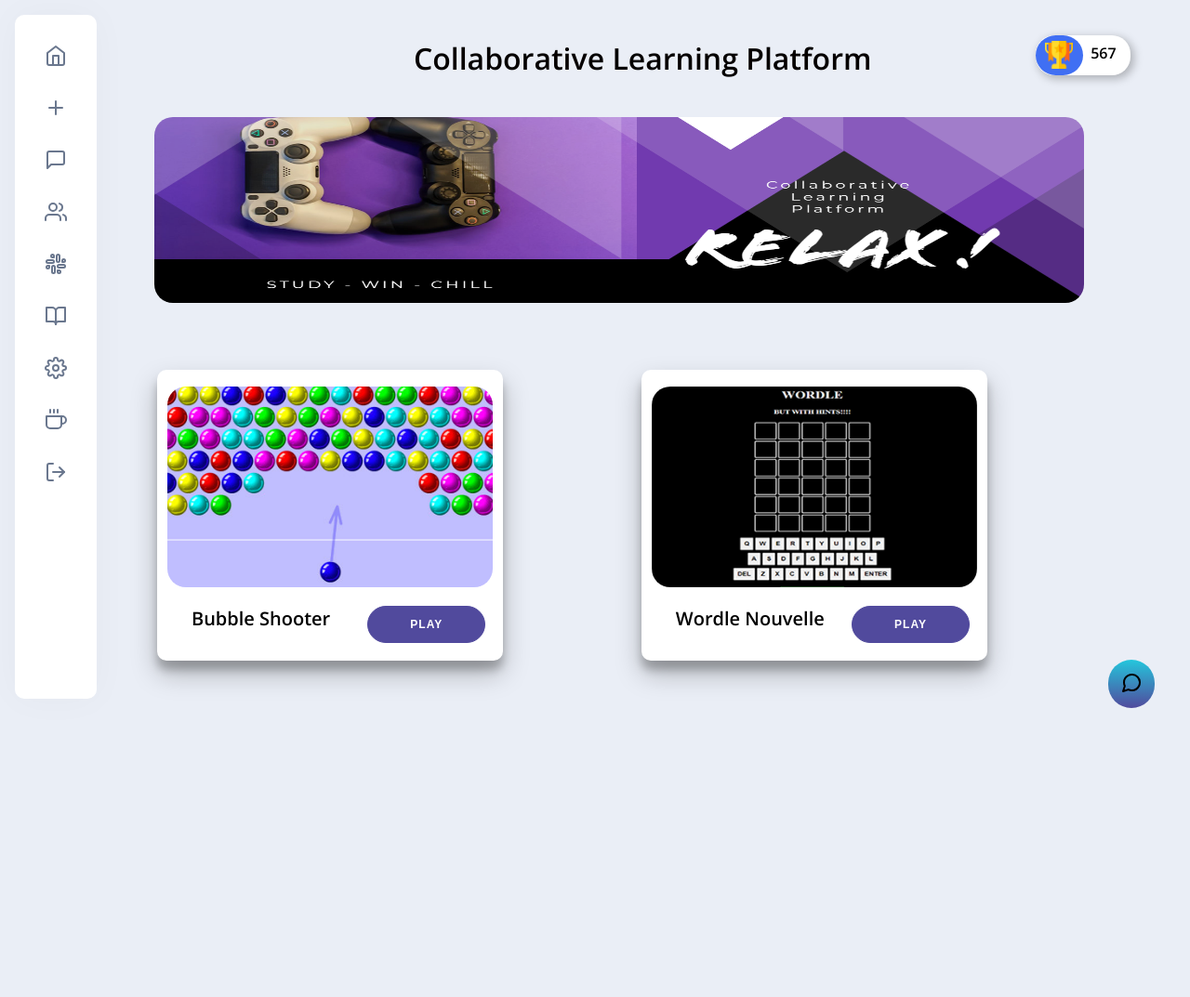
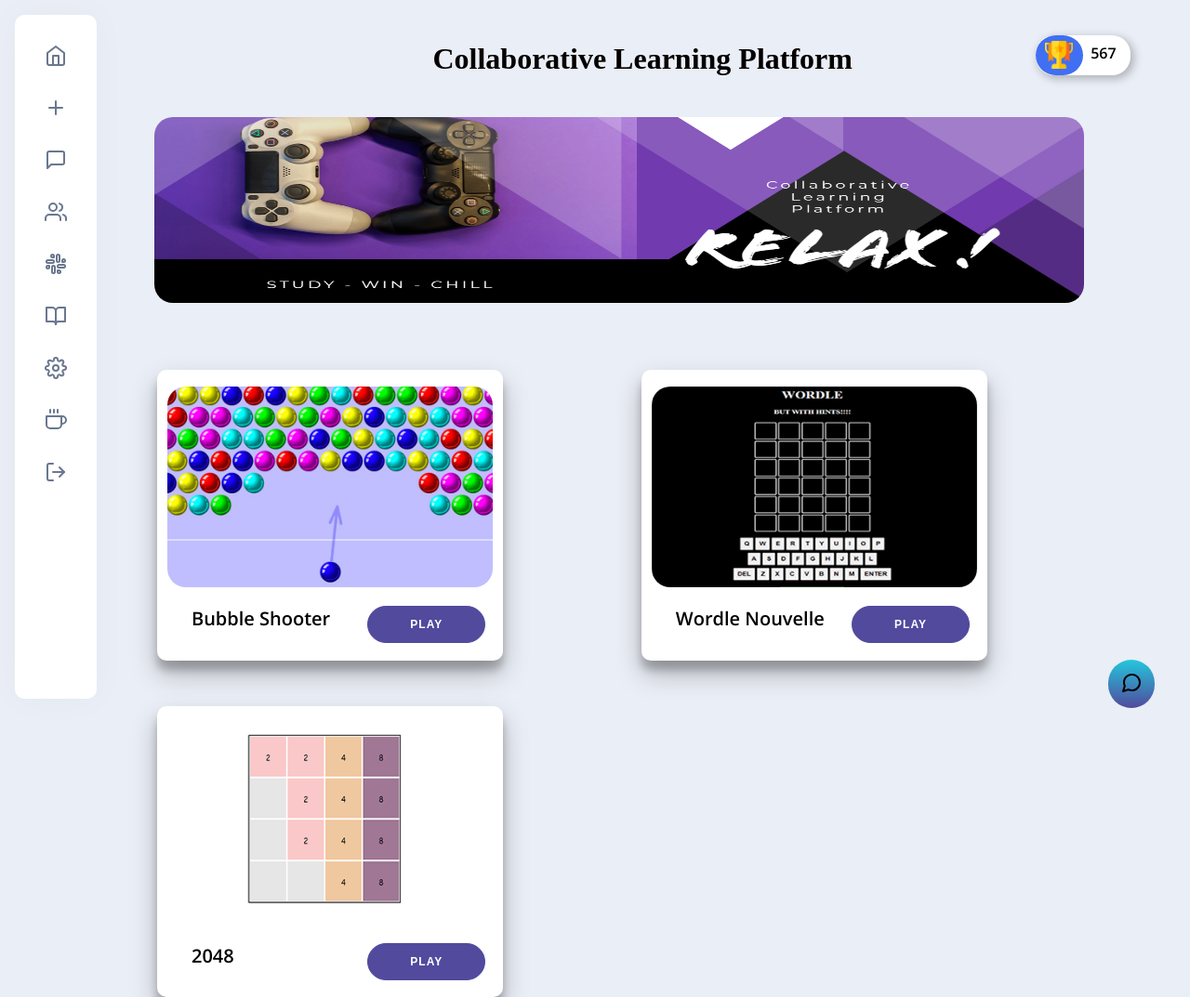
Before and after one commit to AbijithPrasanthan/Collaborative-Learning-Platform, a Django app: page /CLP/relax/ in a window 1280 px wide. Shown: the whole page at 93% size. Before the commit the page ends 762 px from the top, so only its background shows below. Run offline with Django 4.2, Linux system fonts and the light colour scheme; some libraries are stand-ins or nearby versions.

Commit message:
2048 added

```diff
--- a/CLP/urls.py
+++ b/CLP/urls.py
@@ -31,5 +31,6 @@ urlpatterns = [
     path('homework/', views.homework, name='homework'),
     path('relax/', views.relax, name='relax'),
     path('bubbleshooter/', views.bubbleshooter, name='bubbleshooter'),
-    path('wordle/', views.wordle, name='wordle')
+    path('wordle/', views.wordle, name='wordle'),
+    path('game2048/', views.game2048, name='game2048')
 ]
--- a/CLP/views.py
+++ b/CLP/views.py
@@ -399,3 +399,6 @@ def bubbleshooter(request, pk=None):
 
 def wordle(request, pk=None):
     return render(request, 'CLP/wordle.html')
+
+def game2048(request, pk=None):
+    return render(request, 'CLP/game2048.html')
--- a/static/css/dashboardStyle.css
+++ b/static/css/dashboardStyle.css
@@ -7,6 +7,7 @@ body {
 .Title {
     text-align: center;
     margin-left: 8%;
+    font-family: Papyrus;
 }
 
 
--- a/templates/CLP/relax.html
+++ b/templates/CLP/relax.html
@@ -18,6 +18,11 @@
         <h2 id="gameTitle">Wordle Nouvelle</h2>
         <a href="/CLP/wordle"><button class="gameBtn">Play</button></a>
     </div>
+    <div class="gametile">
+        <img id="gamePrev" src="/static/images/2048.PNG">
+        <h2 id="gameTitle">2048</h2>
+        <a href="/CLP/game2048"><button class="gameBtn">Play</button></a>
+    </div>
 </div>
 
 
```
Also changed, not shown: templates/CLP/game2048.html (added, +8 -0 lines), static/images/2048.PNG (added).
